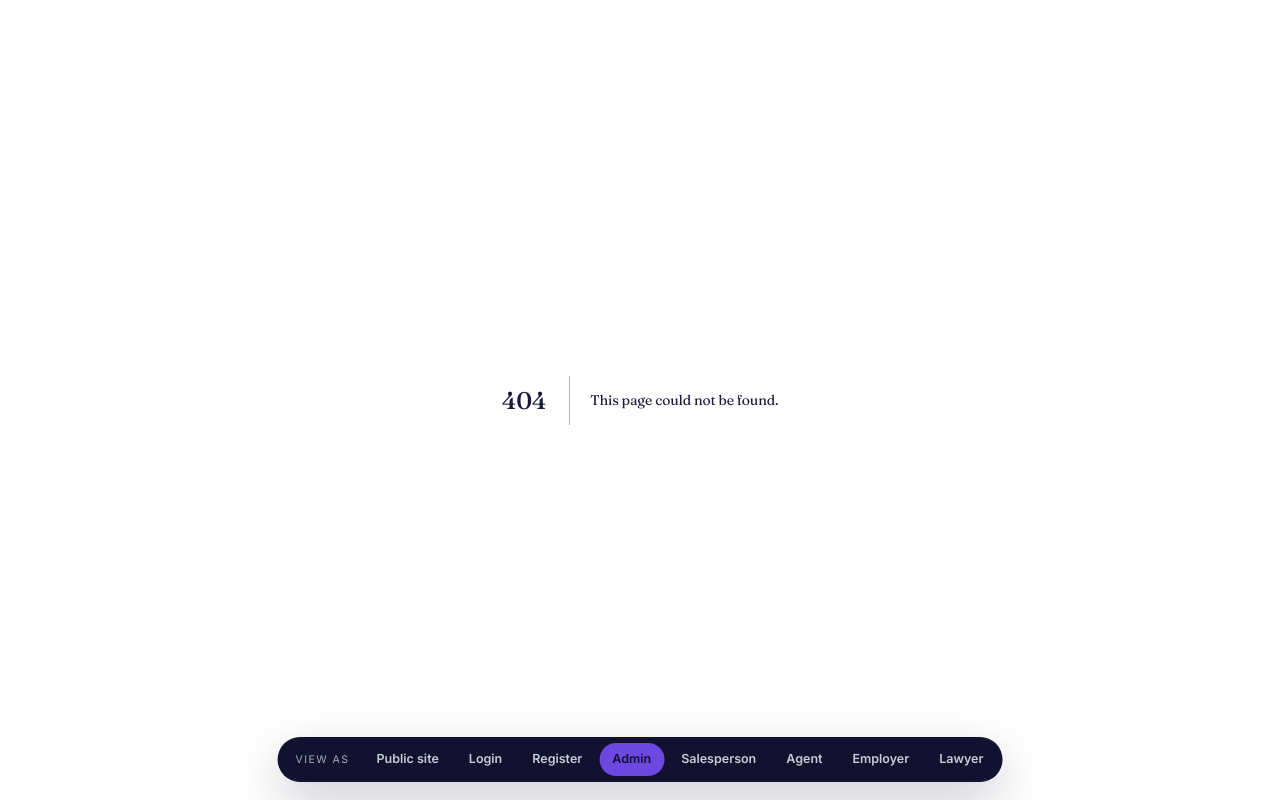
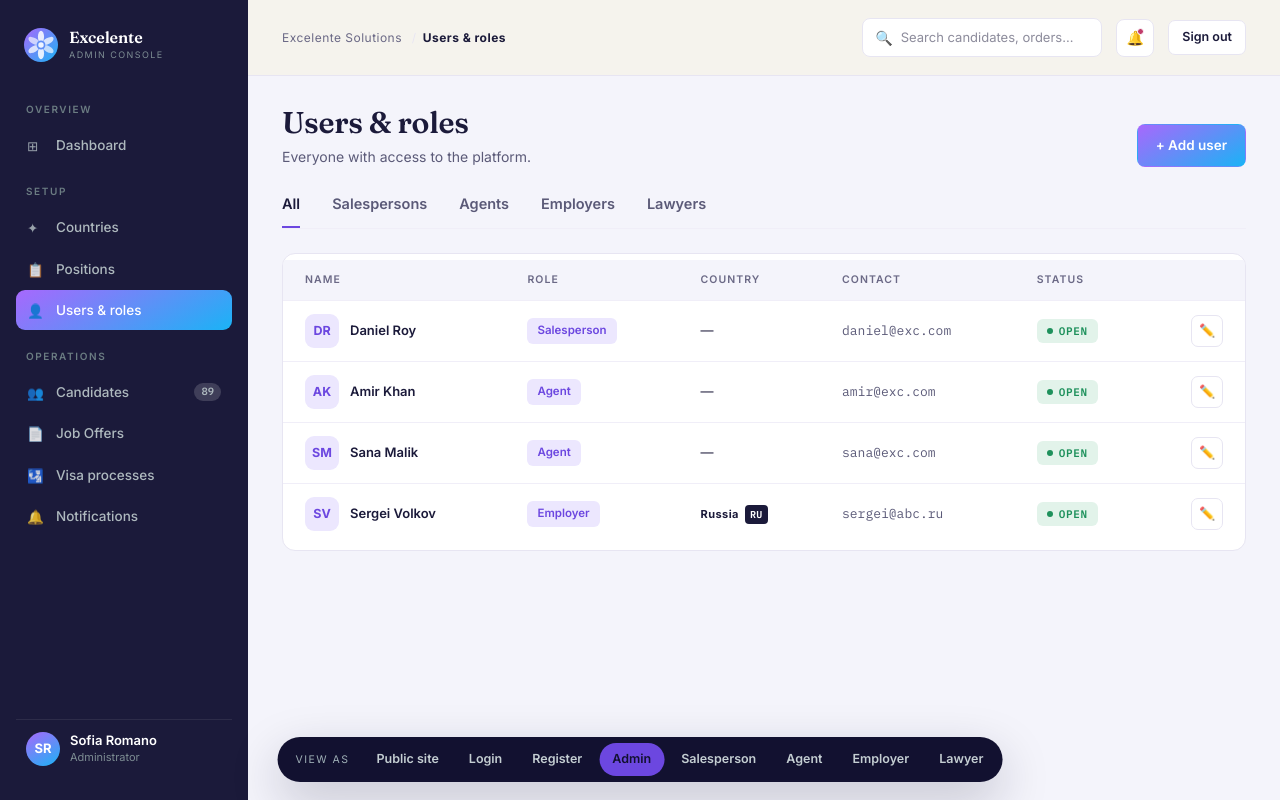
Before and after one commit to ahmad-ramzan/excelente-solutions-crm-project, a Next.js app: page /dashboard/admin/users in a window 1280 px wide. Before the commit this address had no page. Built offline with nearby package versions, Linux system fonts and the light colour scheme.

Commit message:
feat: implement admin dashboard pages for countries, positions, and users management

```diff
--- /dev/null
+++ b/app/dashboard/admin/countries/page.tsx
@@ -0,0 +1,103 @@
+import AppSidebar from '../../../components/AppSidebar';
+import AppTopbar from '../../../components/AppTopbar';
+
+export default function CountriesPage() {
+  const countryData = [
+    {
+      id: 'ru',
+      name: 'Russia',
+      code: 'RU',
+      employers: 3,
+      lawyers: 1,
+      candidates: 18,
+    },
+    {
+      id: 'gr',
+      name: 'Greece',
+      code: 'GR',
+      employers: 4,
+      lawyers: 1,
+      candidates: 24,
+    },
+    {
+      id: 'pl',
+      name: 'Poland',
+      code: 'PL',
+      employers: 2,
+      lawyers: 2,
+      candidates: 11,
+    },
+    {
+      id: 'ro',
+      name: 'Romania',
+      code: 'RO',
+      employers: 1,
+      lawyers: 1,
+      candidates: 7,
+    },
+  ];
+
+  return (
+    <>
+      <AppSidebar role="admin" />
+      <div className="main">
+        <AppTopbar section="Countries" />
+        <div className="wrap">
+          <div className="page-head">
+            <div>
+              <h1>Countries</h1>
+              <p className="ph-sub">Destination markets candidates can be placed in.</p>
+            </div>
+            <div className="ph-act">
+              <button className="btn btn-gold">+ Add country</button>
+            </div>
+          </div>
+
+          <div className="card" style={{ marginTop: '22px' }}>
+            <div className="card-b">
+              <table>
+                <thead>
+                  <tr>
+                    <th>Country</th>
+                    <th>Code</th>
+                    <th>Employers</th>
+                    <th>Lawyers</th>
+                    <th>Candidates</th>
+                    <th></th>
+                  </tr>
+                </thead>
+                <tbody>
+                  {countryData.map((c) => (
+                    <tr key={c.id}>
+                      <td>
+                        <div className="cell-name">
+                          <div className="av-sm">
+                            {c.id.toUpperCase()}
+                          </div>
+                          <div className="nm">{c.name}</div>
+                        </div>
+                      </td>
+                      <td className="mono" style={{ color: 'var(--slate)' }}>
+                        {c.code}
+                      </td>
+                      <td className="mono">{c.employers}</td>
+                      <td className="mono" style={{ color: 'var(--teal)' }}>
+                        {c.lawyers}
+                      </td>
+                      <td className="mono">{c.candidates}</td>
+                      <td style={{ textAlign: 'right' }}>
+                        <button className="btn btn-ghost" style={{ width: '32px', height: '32px', padding: 0, display: 'inline-flex', justifyContent: 'center' }}>
+                          ✏️
+                        </button>
+                      </td>
+                    </tr>
+                  ))}
+                </tbody>
+              </table>
+            </div>
+          </div>
+        </div>
+      </div>
+    </>
+  );
+}
--- /dev/null
+++ b/app/dashboard/admin/positions/page.tsx
@@ -0,0 +1,77 @@
+import AppSidebar from '../../../components/AppSidebar';
+import AppTopbar from '../../../components/AppTopbar';
+
+export default function PositionsPage() {
+  const positions = [
+    { id: '100', title: 'Driver', code: 'POS-100' },
+    { id: '101', title: 'Cleaner', code: 'POS-101' },
+    { id: '102', title: 'Welder', code: 'POS-102' },
+    { id: '103', title: 'Electrician', code: 'POS-103' },
+    { id: '104', title: 'Chef', code: 'POS-104' },
+    { id: '105', title: 'Security Guard', code: 'POS-105' },
+    { id: '106', title: 'Mason', code: 'POS-106' },
+    { id: '107', title: 'Plumber', code: 'POS-107' },
+  ];
+
+  return (
+    <>
+      <AppSidebar role="admin" />
+      <div className="main">
+        <AppTopbar section="Positions" />
+        <div className="wrap">
+          <div className="page-head">
+            <div>
+              <h1>Positions</h1>
+              <p className="ph-sub">Job roles candidates can apply for.</p>
+            </div>
+            <div className="ph-act">
+              <button className="btn btn-gold">+ Add position</button>
+            </div>
+          </div>
+
+          <div
+            style={{
+              display: 'grid',
+              gridTemplateColumns: 'repeat(auto-fill, minmax(220px, 1fr))',
+              gap: '20px',
+              marginTop: '22px'
+            }}
+          >
+            {positions.map((pos) => (
+              <div
+                key={pos.id}
+                className="card"
+                style={{
+                  padding: '24px',
+                  display: 'flex',
+                  justifyContent: 'space-between',
+                  alignItems: 'center'
+                }}
+              >
+                <div>
+                  <h3 style={{ fontSize: '18px', marginBottom: '8px' }}>{pos.title}</h3>
+                  <div className="mono" style={{ color: 'var(--slate)', fontSize: '13px' }}>
+                    {pos.code}
+                  </div>
+                </div>
+                <button
+                  className="btn btn-ghost"
+                  style={{
+                    width: '32px',
+                    height: '32px',
+                    padding: 0,
+                    display: 'inline-flex',
+                    justifyContent: 'center',
+                    alignItems: 'center'
+                  }}
+                >
+                  ✏️
+                </button>
+              </div>
+            ))}
+          </div>
+        </div>
+      </div>
+    </>
+  );
+}
--- /dev/null
+++ b/app/dashboard/admin/users/page.tsx
@@ -0,0 +1,124 @@
+import AppSidebar from '../../../components/AppSidebar';
+import AppTopbar from '../../../components/AppTopbar';
+import StatusBadge from '../../../components/StatusBadge';
+
+export default function UsersPage() {
+  const usersData = [
+    {
+      id: '1',
+      name: 'Daniel Roy',
+      initials: 'DR',
+      role: 'Salesperson',
+      country: null,
+      contact: 'daniel@exc.com',
+      status: 'open',
+    },
+    {
+      id: '2',
+      name: 'Amir Khan',
+      initials: 'AK',
+      role: 'Agent',
+      country: null,
+      contact: 'amir@exc.com',
+      status: 'open',
+    },
+    {
+      id: '3',
+      name: 'Sana Malik',
+      initials: 'SM',
+      role: 'Agent',
+      country: null,
+      contact: 'sana@exc.com',
+      status: 'open',
+    },
+    {
+      id: '4',
+      name: 'Sergei Volkov',
+      initials: 'SV',
+      role: 'Employer',
+      country: { name: 'Russia', code: 'RU' },
+      contact: 'sergei@abc.ru',
+      status: 'open',
+    },
+  ];
+
+  return (
+    <>
+      <AppSidebar role="admin" />
+      <div className="main">
+        <AppTopbar section="Users & roles" />
+        <div className="wrap">
+          <div className="page-head">
+            <div>
+              <h1>Users &amp; roles</h1>
+              <p className="ph-sub">Everyone with access to the platform.</p>
+            </div>
+            <div className="ph-act">
+              <button className="btn btn-gold">+ Add user</button>
+            </div>
+          </div>
+
+          <div style={{ display: 'flex', gap: '32px', borderBottom: '1px solid var(--line-2)', marginBottom: '24px', fontSize: '14.5px' }}>
+            <div style={{ paddingBottom: '12px', borderBottom: '2px solid var(--gold)', color: 'var(--ink)', fontWeight: 600, cursor: 'pointer' }}>All</div>
+            <div style={{ paddingBottom: '12px', color: 'var(--slate)', fontWeight: 600, cursor: 'pointer' }}>Salespersons</div>
+            <div style={{ paddingBottom: '12px', color: 'var(--slate)', fontWeight: 600, cursor: 'pointer' }}>Agents</div>
+            <div style={{ paddingBottom: '12px', color: 'var(--slate)', fontWeight: 600, cursor: 'pointer' }}>Employers</div>
+            <div style={{ paddingBottom: '12px', color: 'var(--slate)', fontWeight: 600, cursor: 'pointer' }}>Lawyers</div>
+          </div>
+
+          <div className="card">
+            <div className="card-b">
+              <table>
+                <thead>
+                  <tr>
+                    <th>Name</th>
+                    <th>Role</th>
+                    <th>Country</th>
+                    <th>Contact</th>
+                    <th>Status</th>
+                    <th></th>
+                  </tr>
+                </thead>
+                <tbody>
+                  {usersData.map((u) => (
+                    <tr key={u.id}>
+                      <td>
+                        <div className="cell-name">
+                          <div className="av-sm">
+                            {u.initials}
+                          </div>
+                          <div className="nm">{u.name}</div>
+                        </div>
+                      </td>
+                      <td>
+                        <span className="chip gold">{u.role}</span>
+                      </td>
+                      <td>
+                        {u.country ? (
+                          <span className="flag">
+                            {u.country.name} <span className="fc">{u.country.code}</span>
+                          </span>
+                        ) : (
+                          "—"
+                        )}
+                      </td>
+                      <td className="mono" style={{ color: 'var(--slate)' }}>
+                        {u.contact}
+                      </td>
+                      <td>
+                        <StatusBadge status={u.status as any} />
+                      </td>
+                      <td style={{ textAlign: 'right' }}>
+                        <button className="ico-btn">✏️</button>
+                      </td>
+                    </tr>
+                  ))}
+                </tbody>
+              </table>
+            </div>
+          </div>
+        </div>
+      </div>
+    </>
+  );
+}
```
